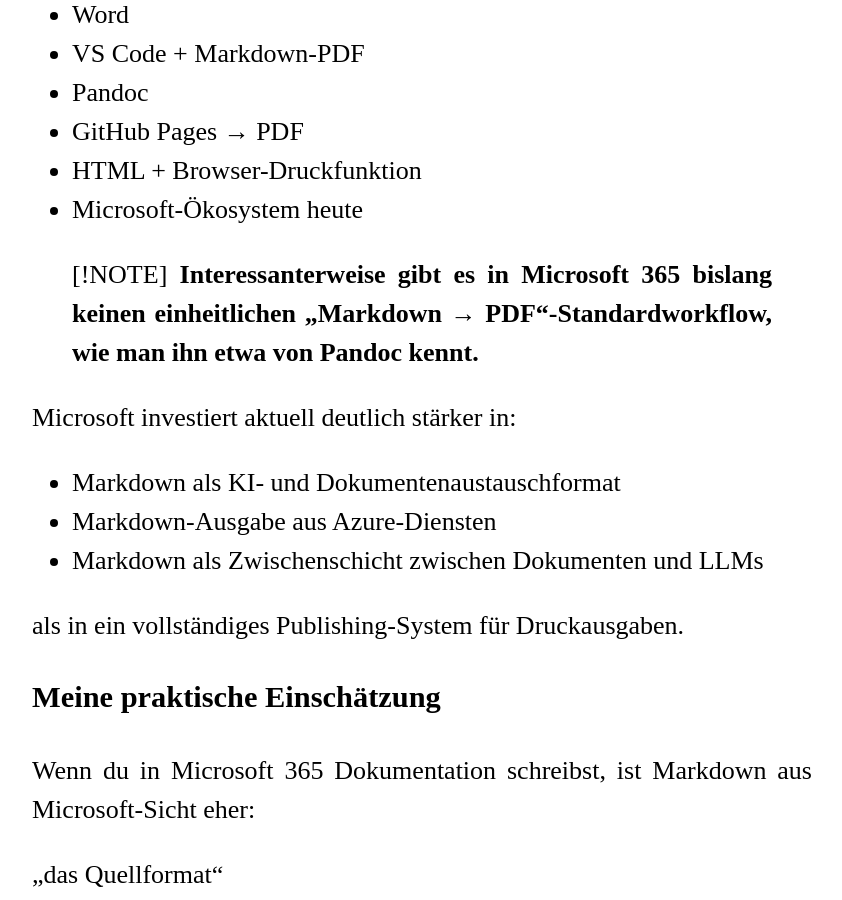
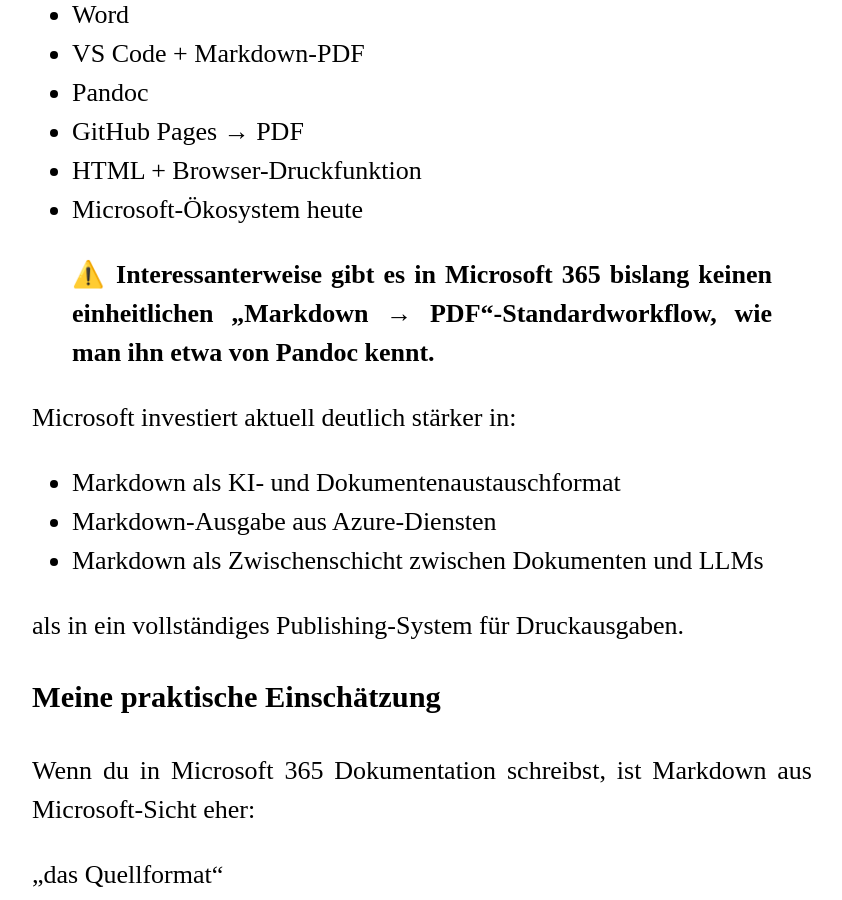
Before and after one commit to MonaLgbt/MonaLgbt.github.io, a Jekyll site: the page built from pages/Ausgabe.md, in a window 1280 px wide and 900 px high, scrolled down 2404 px. Shown: the whole window, without its empty margins (218-1060 px from the left). Built offline with Jekyll 4.4.1, drawn with Linux system fonts in a browser that asks for light colours; some of the changed text lies outside the part shown.

Commit message:
Update Ausgabe.md

```diff
--- a/pages/Ausgabe.md
+++ b/pages/Ausgabe.md
@@ -7,7 +7,6 @@
 
 # Frage an Copilot
 
-> [!NOTE]
 > **Wie stellt sich Microsoft die Ausgabe von Markdown als PDF oder auf Papier vor?**
 
 ### Kurz gesagt:
@@ -19,7 +18,7 @@
 - Microsofts MarkItDown konvertiert Office-Dokumente, PDFs usw. nach Markdown, damit Inhalte von LLMs und Analysewerkzeugen verarbeitet werden können. Microsoft schreibt ausdrücklich, dass die Ausgabe zwar oft gut lesbar ist, aber nicht für eine hochpräzise Dokumentdarstellung für Menschen gedacht ist.
 - Azure Document Intelligence und Content Understanding liefern Markdown-Ausgaben, um die semantische Struktur (Überschriften, Tabellen, Listen, Bilder usw.) zu erhalten. Ziel sind Weiterverarbeitung, Suche, Automatisierung und KI-Szenarien.
 
-> **Ja gut, Microsoft's Interessen sind nicht unbedingt die der Anwender.**
+> **⚠️ Ja gut, Microsoft's Interessen sind nicht unbedingt die der Anwender.**
 
 ### Was bedeutet das für PDF und Papier?
 
@@ -61,8 +60,7 @@
 - HTML + Browser-Druckfunktion
 - Microsoft-Ökosystem heute
 
-> [!NOTE]
-> **Interessanterweise gibt es in Microsoft 365 bislang keinen einheitlichen „Markdown → PDF“-Standardworkflow, wie man ihn etwa von Pandoc kennt.**
+> **⚠️ Interessanterweise gibt es in Microsoft 365 bislang keinen einheitlichen „Markdown → PDF“-Standardworkflow, wie man ihn etwa von Pandoc kennt.**
 
 Microsoft investiert aktuell deutlich stärker in:
 
```
